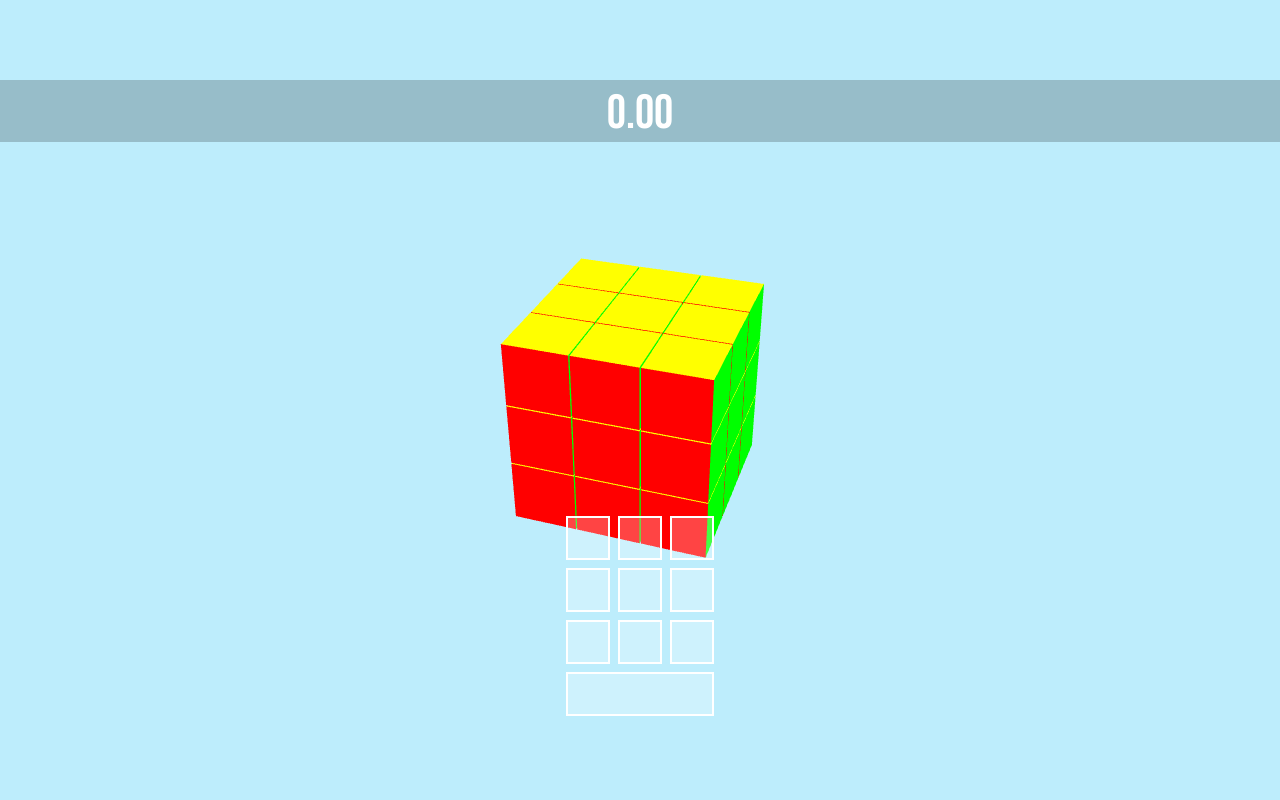
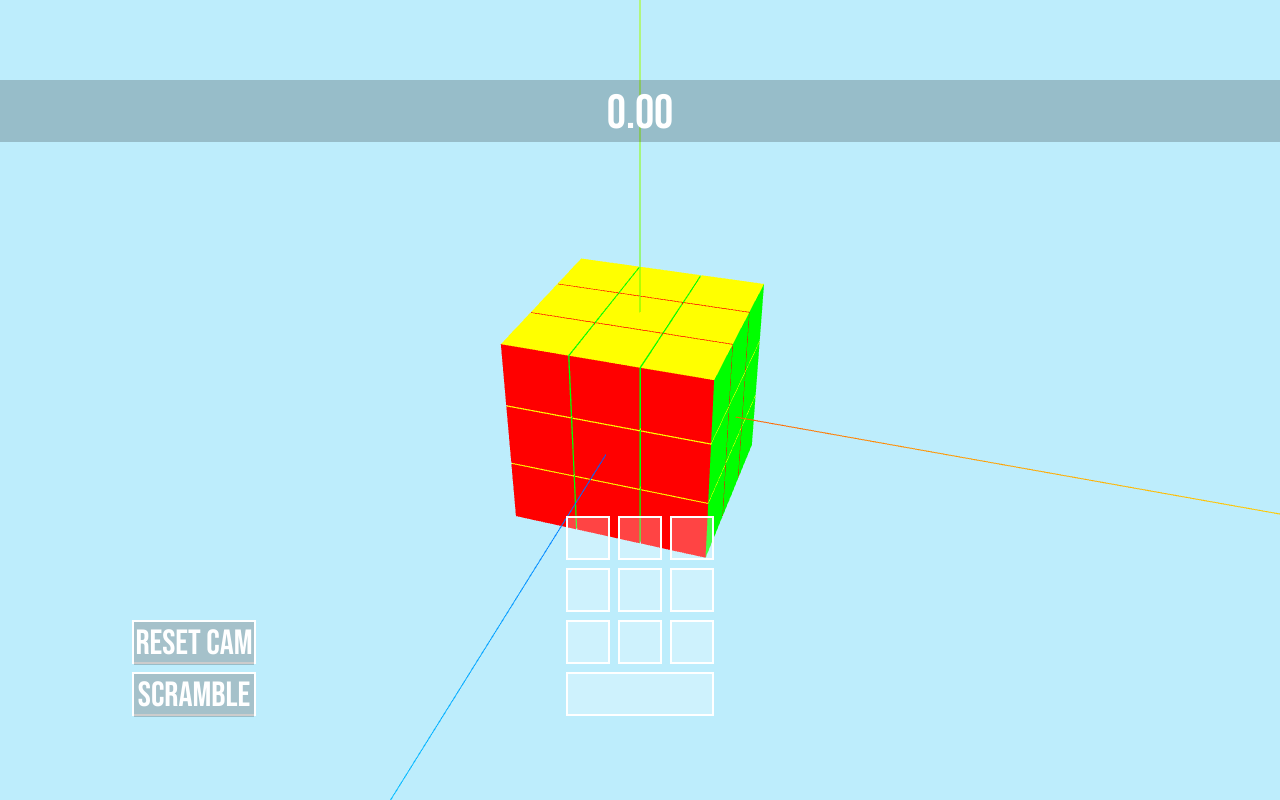
Before and after one commit to KD-Long/rubiks-cube, a React (Vite) app: page / in a window 1280 px wide. Built offline with nearby package versions, Linux system fonts and the light colour scheme.

Commit message:
solved cuncurrent keypress with turn queue - added reset camera button

```diff
--- a/src/Experience.jsx
+++ b/src/Experience.jsx
@@ -16,14 +16,9 @@ import { useKeyCombinations } from './useKeyCombinations.jsx';
 export default function Experience() {
 
     const cubesRef = useRef()
-    const testCubeRef = useRef()
     const state = useThree()
 
-    const [turnAxis, setTurnAxis] = useState('') // string 'x','y'
-    const [turnPos, setTurnPos] = useState(() => { return new THREE.Group() }) // parent of a group
-    const [lerpTarget, setLerpTarget] = useState(() => { return new THREE.Quaternion() })
-    const [targArray, setTargArray] = useState([]) // string 'x','y'
-    const [lerpSpeed, setLerpSpeed] = useState(0.3)
+    const [turnQueue, setTurnQueue] = useState([])
 
 
     // const [subscribeKey, getKeys] = useKeyboardControls()
@@ -54,160 +49,187 @@ export default function Experience() {
      */
     const controlClick = (axis, direction, slice) => {
 
-        /* THERE is still a massive bug with this
-        if I hit two combinations at the same time it is freezing out XD
-        */
+        //select axis to turn on
+        let axisAngle = (axis === 'x') ? new THREE.Vector3(1, 0, 0) : ((axis === 'y') ? new THREE.Vector3(0, 1, 0) : new THREE.Vector3(0, 0, 1))
+
+        //difine and end rotation quarternion positon using axis + direction + rotation amount
+        let endRotation = new THREE.Quaternion()
+        endRotation.setFromAxisAngle(axisAngle, Math.PI / 2 * -direction);// rotate around Y half turn
+
+
+        // moved turn cube selector to diff function to be used to updatre on turn queue pop
 
 
 
-        // check X case
-        // add objects to pivot group
+        // if queue has turns in it aready give  it dummy valuse to update later
 
-        if (turnAxis == '') {
-
-            setLerpSpeed(0.3)
-            const targetArr = []
-
-            // create a new fresh pivot for each turn
-            const pivotGroup = new THREE.Group();
-            state.scene.add(pivotGroup);
-
-            cubesRef.current.children.forEach((child, index) => {
-
-                let cube = child
-                // three way if to to set position to corresponding .x .y .z value
-                let position = (axis === 'x') ? cube.position.x : ((axis === 'y') ? cube.position.y : cube.position.z)
-
-                if (position < -0.5 && slice < 0) // left slice x1
-                    targetArr.push(cube)
-                else if (position > 0.5 && slice > 0) // right slice x2
-                    targetArr.push(cube)
-                else if ((position > -0.5 && position < 0.5) && slice == 0) // midle slice x1 there are sligh
-                    targetArr.push(cube)
-            })
+        addToQueue(axis, null, [], endRotation, 0.3, slice)
 
 
-            //add targets to pivot group
-            //Note cant loop on group as it dynamicly chnages during loop -> weird shit
-            targetArr.forEach((cube) => {
-                pivotGroup.add(cube)
-            })
 
 
-            //select axis to turn on
-            let axisAngle = (axis === 'x') ? new THREE.Vector3(1, 0, 0) : ((axis === 'y') ? new THREE.Vector3(0, 1, 0) : new THREE.Vector3(0, 0, 1))
 
-            //difine and end rotation quarternion positon using axis + direction + rotation amount
-            let endRotation = new THREE.Quaternion()
-            endRotation.setFromAxisAngle(axisAngle, Math.PI / 2 * -direction);// rotate around Y half turn
 
-            setLerpTarget(endRotation)
 
-            setTargArray(targetArr)
-            setTurnPos(pivotGroup)
-            //THis is the trigger for use frame to catch
-            setTurnAxis(axis)
+    }
+
+    const getPivotGroup = (axis, slice) => {
+
+
+        const targetArray = []
+
+        // create a new fresh pivot for each turn
+        const pivotGroup = new THREE.Group();
+        state.scene.add(pivotGroup);
+
+        cubesRef.current.children.forEach((child, index) => {
+            let cube = child
+            // three way if to to set position to corresponding .x .y .z value
+            let position = (axis === 'x') ? cube.position.x : ((axis === 'y') ? cube.position.y : cube.position.z)
+            if (position < -0.5 && slice < 0) // left slice x1
+                targetArray.push(cube)
+            else if (position > 0.5 && slice > 0) // right slice x2
+                targetArray.push(cube)
+            else if ((position > -0.5 && position < 0.5) && slice == 0) // midle slice x1 there are sligh
+                targetArray.push(cube)
+        })
+
+
+
+
+        //add targets to pivot group
+        //Note cant loop on group as it dynamicly chnages during loop -> weird shit
+        targetArray.forEach((cube) => {
+            pivotGroup.add(cube)
+        })
+
+
+        return { pivotGroup, targetArray }
+    }
+
+
+
+    const cleanUp = (turn) => {
+        // Add back all children of pivot group
+        // keeping transformation by applying the pivots transformation to each cube
+        turn.turnGroup.updateMatrixWorld(true)
+        turn.targetArray.forEach((cube) => {
+            cubesRef.current.add(cube);
+            cube.applyMatrix4(turn.turnGroup.matrixWorld);
+        })
+
+
+        // remove front item from turn queue
+        removeFromQueue()
+
+
+
+    }
+
+    const resetCamera = () => {
+        state.camera.position.copy(new THREE.Vector3(4, 8, 12))
+        state.camera.lookAt(new THREE.Vector3(0, 0, 0))
+        console.log("camera reset")
+    }
+
+    const scramble = () => {
+        console.log("scramble function")
+
+        //controlClick('x', 1, -1)
+        for (let i = 0; i < 2; i++) {
+            // pick and axis
+            const a = 'x'
+            // pick a direction
+            const d = 1
+            // pick a slice
+            const s = -1
+            controlClick(a, d, s)
 
         }
-
 
 
     }
 
 
 
-    const cleanUp = () => {
-        // Add back all children of pivot group
-        // keeping transformation by applying the pivots transformation to each cube
-        turnPos.updateMatrixWorld(true)
-        targArray.forEach((cube) => {
-            cubesRef.current.add(cube);
-            cube.applyMatrix4(turnPos.matrixWorld);
-        })
+    const addToQueue = (tAxis, tPos, targetArray, lerptarget, lerpspeed, slice, firstTime= true) => {
 
-        // reset all the use frame trigger
-        // Note all other states are set before this is changed on click func hence we dont need to discard old value
-        setLerpSpeed(0.3) // reset lerpspeed as it is not always reset on click
-        setTurnAxis('')
+        const newTurn = {
+            turnAxis: tAxis,
+            turnGroup: tPos,
+            targetArray: targetArray,
+            lerpTarget: lerptarget,
+            lerpSpeed: lerpspeed,
+            slice: slice,
+            firstTime:firstTime
+        }
 
+        // basically just pushs new turn to end of queue
+        setTurnQueue((prevQueue) => { return [...prevQueue, newTurn] })
     }
+    const removeFromQueue = () => {
+        // Remove the item at the front of the queue (FIFO)
+        if (turnQueue.length > 0) {
+            const [removedItem, ...remainingItems] = turnQueue;
+            setTurnQueue(remainingItems);
+            // You can now use 'removedItem' if needed
+        }
+    };
+
+
+    useFrame(() => {
+        // if its the first time this item turnQueue[0] has been called we want to calculate its pivot
+        if(turnQueue.length != 0 && turnQueue[0].firstTime){
+            //update the flag to flase
+            const thisTurn = turnQueue[0]
+            thisTurn.firstTime = false
+
+            // update pivotgroup and targetarr
+            const { pivotGroup, targetArray } = getPivotGroup(thisTurn.turnAxis, thisTurn.slice)
+            thisTurn.turnGroup = pivotGroup
+            thisTurn.targetArray = targetArray
+        }
+
+        // check queue is not empty
+        if (turnQueue.length != 0) {
+
+            // operate on the first item of queue
+            const turn = turnQueue[0]
+            // lerp stuff
+            turn.turnGroup.quaternion.slerp(turn.lerpTarget, turn.lerpSpeed)
+            console.log('animation frame')
+
+            // ramp up let speed towards end (ending was too slow)
+            turn.lerpSpeed = Math.min(1, turn.lerpSpeed * 1.2)
+
+            // setLerpSpeed(Math.min(1, lerpSpeed * 1.2))
+
+            // checks if it rotation complete
+            if (turn.lerpTarget.angleTo(turn.turnGroup.quaternion) <= 0) {
+                console.log("STOP animation")
+                cleanUp(turn)
+                // dont forget to pop from queue $$$$
+            }
+        }
 
 
 
 
 
-    // Use the custom hook to manage key combinations
-    useKeyCombinations(controlClick);
-
-
-
-
-    // one time call when component is rendered (no dependencies)
-    useEffect(() => {
-
-
-
-        // the point of this is to only jump on change of key from:"not pressed" to "pressed"
-        // this function also returns a way to unsbuscribe (in the case of a component hot module replacment)
-        // useKeyCombinations(combinations);
-        // const unsubX1 = subscribeKey(
-        //     //selector "i want to listen to"
-        //     (state) => {
-        //         return (state.x1) && !(state.x1 && state.anti)
-        //     },
-        //     // whenq the change/event above happens above call this func
-        //     (value) => {
-        //         if (value)
-        //             controlClick('x', -1, -1)
-        //     })
-        // const unsubX1anti = subscribeKey(
-        //     //selector "i want to listen to"
-        //     (state) => {
-        //         return state.x1 && state.anti
-        //     },
-        //     // when the change/event above happens above call this func
-        //     (value) => {
-        //         if (value)
-        //             controlClick('x', 1, -1)
-        //     })
-
-        // // cleanup when //player gets modified hot module replacment (prevents subscribed key functions being called twice)
-        // return () => {
-        //     unsubX1()
-        //     unsubX1anti()
-        // }
-
-
-    }, [])
-
-
-    useFrame(() => {
-
-        // console.log('frame: turnAxis= ',getAxis())
-        // console.log("turnPos = ", turnPos.children.length);
-        if (turnAxis != '') {
-            // lerp stuff
-            turnPos.quaternion.slerp(lerpTarget, lerpSpeed)
-            console.log('animation frame')
-
-            // ramp up let speed towards end (ending was too slow)
-            setLerpSpeed(Math.min(1, lerpSpeed * 1.2))
-
-            // checks if it rotation complete
-            if (lerpTarget.angleTo(turnPos.quaternion) <= 0) {
-                console.log("STOP animation")
-                cleanUp()
-            }
-        }
 
 
     })
+
+    // Use the custom hook to manage key combinations
+    useKeyCombinations(controlClick, resetCamera, scramble)
 
 
     return <>
         <color args={['#bdedfc']} attach='background' />
         <OrbitControls makeDefault />
-        {/* <axesHelper args={[9]} /> */}
+
+
+        <axesHelper args={[9]} />
         {/* <gridHelper args={[10, 10]} /> */}
 
 
--- a/src/Interface.jsx
+++ b/src/Interface.jsx
@@ -35,6 +35,8 @@ export default function Interface() {
     const z3 = useKeyboardControls((state) => { return state.z3 })
 
     const anti = useKeyboardControls((state) => { return state.anti })
+
+    const resetCam = useKeyboardControls((state) => { return state.resetCam })
 
     // Use the custom hook to manage key combinations
     // useKeyCombinations(controlClick);
@@ -88,6 +90,7 @@ export default function Interface() {
 
     // Simulate a key press event (e.g., 'x1' keypress)
     const simulateKeyPress = (key) => {
+        // console.log('simulate Key: ', key)
         //key down event
         const keyDownEvent = new KeyboardEvent('keydown', { key });
         window.dispatchEvent(keyDownEvent);
@@ -120,6 +123,8 @@ export default function Interface() {
 
 
 
+
+
     return <>
         <div className='interface'>
             {/* time */}
@@ -128,6 +133,33 @@ export default function Interface() {
             {/* Conditionally display button when condition is met */}
 
             {/* {phase === 'ended' ? <div className="restart" onClick={restartClick}>Restart</div> : null} */}
+
+            {/* Other Controls */}
+            <div className="otherControls">
+                <div className="raw"  >
+                    <div
+                        className='key'
+                        onClick={() => { simulateKeyPress('F1') }}
+                    >
+                        <div className={`text ${resetCam ? 'active' : ''}`}>
+                            Reset Cam
+                        </div>
+                    </div>
+                </div>
+                <div className="raw"  >
+                    <div
+                        className={`key`}
+                        onClick={() => { simulateKeyPress('F2') }}
+                    >
+                        <div className='text'>
+                            Scramble
+                        </div>
+                    </div>
+                </div>
+
+
+            </div>
+
 
 
             {/* Controls */}
@@ -138,19 +170,22 @@ export default function Interface() {
                     <div className={`key ${x3 ? 'active' : ''}`} onClick={() => { simulateKeyPress('KeyE') }}></div>
                 </div>
                 <div className="raw">
-                    <div className={`key ${y1 ? 'active' : ''}`}onClick={() => { simulateKeyPress('KeyA') }}></div>
-                    <div className={`key ${y2 ? 'active' : ''}`}onClick={() => { simulateKeyPress('KeyS') }}></div>
-                    <div className={`key ${y3 ? 'active' : ''}`}onClick={() => { simulateKeyPress('KeyD') }}></div>
+                    <div className={`key ${y1 ? 'active' : ''}`} onClick={() => { simulateKeyPress('KeyA') }}></div>
+                    <div className={`key ${y2 ? 'active' : ''}`} onClick={() => { simulateKeyPress('KeyS') }}></div>
+                    <div className={`key ${y3 ? 'active' : ''}`} onClick={() => { simulateKeyPress('KeyD') }}></div>
                 </div>
                 <div className="raw">
-                    <div className={`key ${z1 ? 'active' : ''}`}onClick={() => { simulateKeyPress('KeyZ') }}></div>
-                    <div className={`key ${z2 ? 'active' : ''}`}onClick={() => { simulateKeyPress('KeyX') }}></div>
-                    <div className={`key ${z3 ? 'active' : ''}`}onClick={() => { simulateKeyPress('KeyC') }}></div>
+                    <div className={`key ${z1 ? 'active' : ''}`} onClick={() => { simulateKeyPress('KeyZ') }}></div>
+                    <div className={`key ${z2 ? 'active' : ''}`} onClick={() => { simulateKeyPress('KeyX') }}></div>
+                    <div className={`key ${z3 ? 'active' : ''}`} onClick={() => { simulateKeyPress('KeyC') }}></div>
                 </div>
                 <div className="raw">
                     <div className={`key large ${anti ? 'active' : ''}`} onClick={() => { simulateAnti() }}></div>
                 </div>
             </div>
+
+
+
         </div>
 
     </>
--- a/src/index.jsx
+++ b/src/index.jsx
@@ -6,6 +6,7 @@ import { KeyboardControls } from '@react-three/drei'
 import './style.css'
 import Experience from './Experience.jsx'
 import Interface from './Interface.jsx'
+
 
 
 const root = ReactDOM.createRoot(document.querySelector('#root'))
@@ -27,6 +28,8 @@ root.render(<>
             { name: 'z3', keys: ['KeyC', 'Numpad3'] },
 
             { name: 'anti', keys: ['Space', 'ControlLeft','MetaLeft'] },
+            { name: 'resetCam', keys: ['F1'] },
+            { name: 'scramble', keys: ['F2'] },
         ]}
     >
         <Canvas
--- a/src/style.css
+++ b/src/style.css
@@ -18,7 +18,7 @@ body,
     left:0;
     width: 100%;
     height: 100%;
-    pointer-events: none; /* prevents mouse from clicking */
+    pointer-events: none;
     font-family: 'Bebas Neue', cursive;
 }
 
@@ -59,14 +59,14 @@ body,
      bottom: 10%;
      left: 0;
      width: 100%;
-
+     pointer-events:none
  }
 
  .controls .raw
  {
      display: flex;
      justify-content: center;
-     pointer-events:all
+     pointer-events:none
 
  }
 
@@ -77,7 +77,8 @@ body,
      margin: 4px;
      border: 2px solid #ffffff;
      background: #ffffff44;
-     pointer-events:all
+     pointer-events:all;
+     cursor: pointer;
  }
 
  .controls .key.large
@@ -89,3 +90,50 @@ body,
  {
      background: #ffffff99;
  }
+
+
+
+
+
+ /**
+ * Other Controls
+ */
+ .otherControls
+ {
+     position: absolute;
+     bottom: 10%;
+     left: 10%;
+     width: 100%;
+     pointer-events:all
+
+ }
+
+ .otherControls .raw
+ {
+     display: flex;
+     justify-content: left;
+     pointer-events:all
+
+
+ }
+
+ .otherControls .key
+ {
+
+     width: 120px;
+     height: 40px;
+     margin: 4px;
+     border: 2px solid #ffffff;
+     background: #ffffff44;
+     pointer-events:all;
+     cursor: pointer;
+
+ }
+
+ .otherControls .key .text{
+    color: #ffffff;
+    font-size: 35px;
+    background: #00000033;
+    text-align: center;
+
+}
--- a/src/useKeyCombinations.jsx
+++ b/src/useKeyCombinations.jsx
@@ -4,46 +4,58 @@
 import { useEffect } from 'react';
 import { useKeyboardControls } from '@react-three/drei'
 
-export function useKeyCombinations(controlClick) {
+export function useKeyCombinations(controlClick,resetCamera,scramble) {
   const [subscribeKey, getKeys] = useKeyboardControls();
   const combinations = [
+    // other controls cam etc
+    {
+      keys: ['resetCam'],
+      effect: () => { resetCamera() },
+    },
+    {
+      keys: ['scramble'],
+      effect: () => { scramble() },
+    },
+
+
+    //controls
     {
       keys: ['x1'],
-        effect: () => {if (!getKeys().anti)controlClick('x', 1, -1)},
+      effect: () => { if (!getKeys().anti) controlClick('x', 1, -1) },
     },
     {
       keys: ['x2'],
-        effect: () => {if (!getKeys().anti)controlClick('x', 1, 0) },
+      effect: () => { if (!getKeys().anti) controlClick('x', 1, 0) },
     },
     {
       keys: ['x3'],
-        effect: () => {if (!getKeys().anti)controlClick('x', 1, 1) },
+      effect: () => { if (!getKeys().anti) controlClick('x', 1, 1) },
     },
 
     {
       keys: ['y1'],
-        effect: () => {if (!getKeys().anti)controlClick('y', 1, 1) },
+      effect: () => { if (!getKeys().anti) controlClick('y', 1, 1) },
     },
     {
       keys: ['y2'],
-        effect: () => {if (!getKeys().anti)controlClick('y', 1, 0) },
+      effect: () => { if (!getKeys().anti) controlClick('y', 1, 0) },
     },
     {
       keys: ['y3'],
-        effect: () => {if (!getKeys().anti)controlClick('y', 1, -1) },
+      effect: () => { if (!getKeys().anti) controlClick('y', 1, -1) },
     },
 
     {
       keys: ['z1'],
-        effect: () => {if (!getKeys().anti)controlClick('z', 1, 1) },
+      effect: () => { if (!getKeys().anti) controlClick('z', 1, 1) },
     },
     {
       keys: ['z2'],
-        effect: () => {if (!getKeys().anti)controlClick('z', 1, 0) },
+      effect: () => { if (!getKeys().anti) controlClick('z', 1, 0) },
     },
     {
       keys: ['z3'],
-        effect: () => {if (!getKeys().anti)controlClick('z', 1, -1) },
+      effect: () => { if (!getKeys().anti) controlClick('z', 1, -1) },
     },
 
     // anti clockwise version
```
Also changed, not shown: 1 other file (tests, documents, lock files or other folders). Lines whose indentation alone changed are shown as unchanged.
